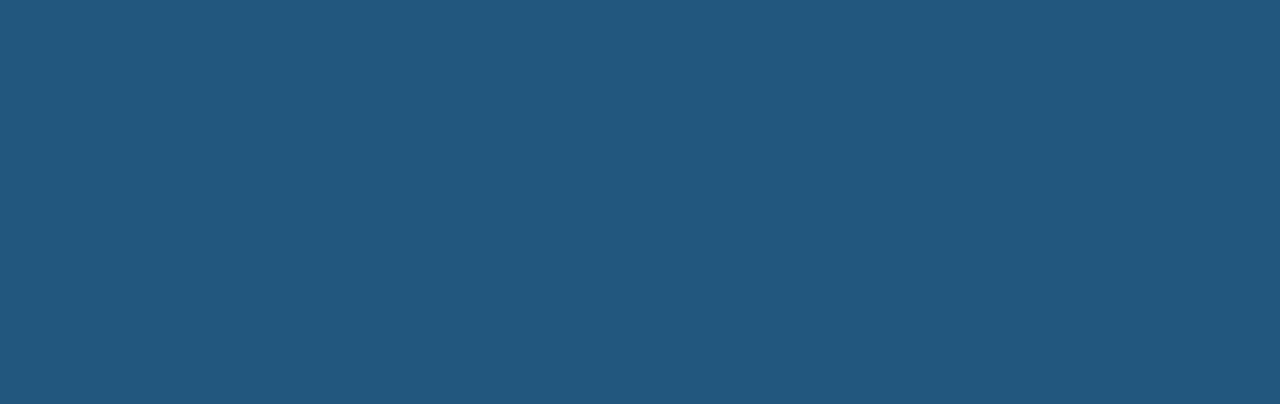
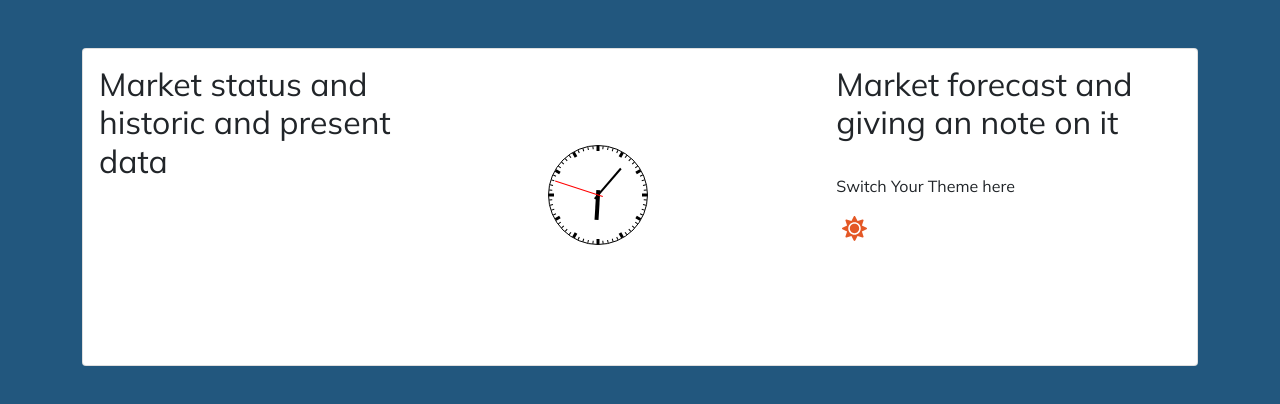
Before and after one commit to SVSKHD/cryptoblog, a React (Create React App) app: page /forex in a window 1280 px wide. Before the commit this address had no page. Shown: the top 404 px of the page. Built offline with nearby package versions, Linux system fonts and the light colour scheme.

Commit message:
new commit

```diff
--- a/src/App.js
+++ b/src/App.js
@@ -4,6 +4,7 @@ import {BrowserRouter as Router , Routes , Route } from "react-router-dom"
 //pages
 import LandingPage from './pages/LandingPage';
 import Exchanges from "./pages/Exchanges"
+import Forex from "./pages/Forex"
 
 
 function App() {
@@ -13,6 +14,7 @@ function App() {
       <Routes>
         <Route exact path="/" element={<LandingPage/>}/>
         <Route exact path="/exchanges" element={<Exchanges/>}/>
+        <Route exact path="/forex" element={<Forex/>}/>
       </Routes>
     </Router>
     </>
--- /dev/null
+++ b/src/pages/Forex.js
@@ -0,0 +1,10 @@
+import Layout from "../layout/Layout"
+
+const Forex = () =>{
+return(
+    <>
+     <Layout></Layout>
+    </>
+)
+}
+export default Forex
```
